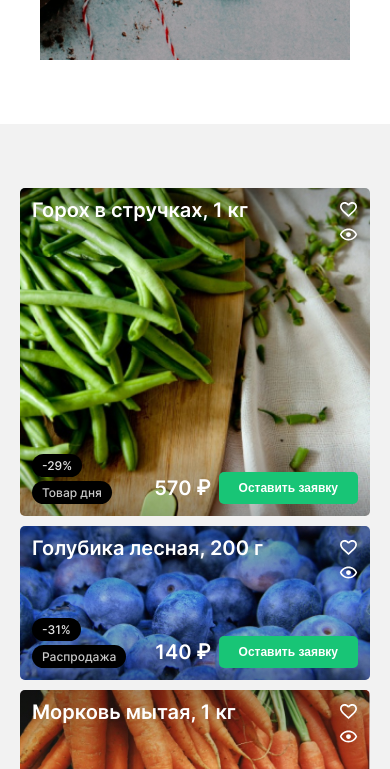
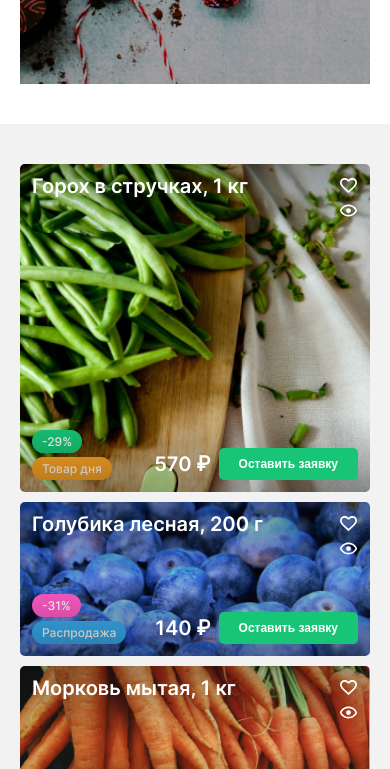
Before and after one commit to m1arsen/mini-shop, a website built with webpack: page src/index.html in a window 390 px wide. Shown: the part 720-1489 px from the top of the page. Built offline with nearby package versions, Linux system fonts and the light colour scheme; files whose address does not match are found by name.

Commit message:
adding colors to badges via js

```diff
--- a/src/index.js
+++ b/src/index.js
@@ -5,6 +5,8 @@ import 'swiper/swiper-bundle.css';
 
 import Swiper from 'swiper';
 import { Pagination } from 'swiper/modules';
+
+// Слайдер
 
 const swiperContainer = document.querySelector('.swiper__container');
 const swiperWrapper = document.querySelector('.products__vertical-block');
@@ -60,3 +62,56 @@ checkScreenWidth();
 
 // Проверка при изменении размера окна
 window.addEventListener('resize', checkScreenWidth);
+
+// Беджики к карточкам
+
+const tags = [
+  {
+    name: 'Товар дня',
+    color: '#FFA726',
+  },
+  {
+    name: 'Хит',
+    color: '#AC59F1',
+  },
+  {
+    name: 'Распродажа',
+    color: '#39B0F4',
+  },
+];
+
+const discounts = [
+  {
+    percent: '0-30',
+    color: '#18C576',
+  },
+  {
+    percent: '30-90',
+    color: '#FF5BC6',
+  },
+];
+
+const tagsOnSite = document.querySelectorAll('.card__tag');
+const discountsOnSite = document.querySelectorAll('.card__discount');
+
+tagsOnSite.forEach((tagHtml) => {
+  tags.forEach((tag) => {
+    if (tag.name === tagHtml.textContent) {
+      tagHtml.style.backgroundColor = tag.color;
+    }
+  });
+});
+
+discountsOnSite.forEach((d) => console.log(d.textContent.slice(1, -1)));
+
+discountsOnSite.forEach((discountHtml) => {
+  discounts.forEach((discount) => {
+    const limitValues = discount.percent.split('-').map((str) => Number(str));
+    const discountHtmlValue = Number(discountHtml.textContent.slice(1, -1));
+
+    if (discountHtmlValue >= limitValues[0] && discountHtmlValue <= limitValues[1]) {
+      discountHtml.style.backgroundColor = discount.color;
+    }
+    console.log(limitValues);
+  });
+});
--- a/src/style/base/_style.scss
+++ b/src/style/base/_style.scss
@@ -97,3 +97,9 @@ body {
   height: 100%;
   max-width: 1200px;
 }
+
+@media (max-width: 800px) {
+  .container {
+    padding: 40px 0;
+  }
+}
--- a/src/style/blocks/_bidBtn.scss
+++ b/src/style/blocks/_bidBtn.scss
@@ -9,4 +9,10 @@
   border-radius: 5px;
   background-color: #18c576;
   white-space: nowrap;
+
+  transition: background-color 0.2s linear;
+
+  &:hover {
+    background-color: #13a563;
+  }
 }
--- a/src/style/blocks/_main.scss
+++ b/src/style/blocks/_main.scss
@@ -68,3 +68,9 @@
     height: 14px;
   }
 }
+
+@media (max-width: 720px) {
+  .main {
+    padding: 0 20px;
+  }
+}
```
